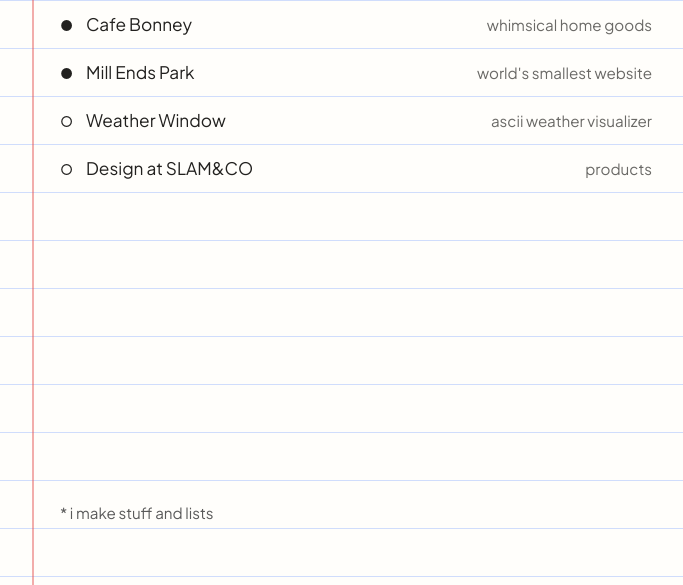
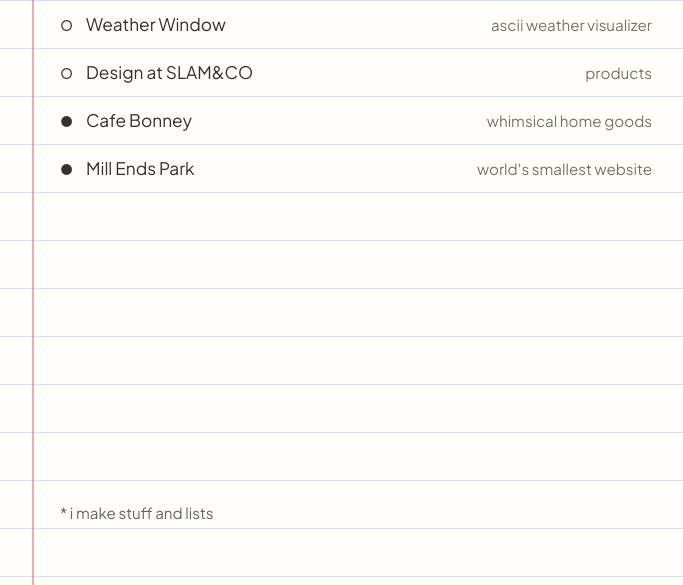
Before and after one commit to bonneyruan/bonneyruan.github.io, a plain HTML site: page index.html in a window 1280 px wide. Shown: the part 215-800 px from the top of the page, without its empty margins (288-971 px from the left). Drawn offline with Linux system fonts and the light colour scheme.

Commit message:
Refine homepage styling

```diff
--- a/index.html
+++ b/index.html
@@ -11,8 +11,8 @@
   <style>
     :root {
       --paper: #fffefb;
-      --ink: #22211f;
-      --muted: #5a5a5a;
+      --ink: #34312e;
+      --muted: #6a645f;
       --rule: rgba(87, 136, 255, 0.28);
       --margin: rgba(226, 74, 74, 0.45);
       --row: 48px;
@@ -119,7 +119,7 @@
     a:focus-visible .label {
       text-decoration: underline;
       text-decoration-color: var(--ink);
-      text-decoration-thickness: 2px;
+      text-decoration-thickness: 1px;
       text-underline-offset: 4px;
     }
 
@@ -151,7 +151,7 @@
     }
     .note {
       flex: 0 0 auto;
-      color: #6a6966;
+      color: #7a726c;
       font-size: 0.95rem;
       white-space: nowrap;
     }
@@ -266,6 +266,28 @@
 
     <ul aria-label="work list">
       <li>
+        <a href="weatherwindow.html">
+          <span class="item-copy">
+            <span class="left">
+              <span class="mark" aria-hidden="true">○</span>
+              <span class="label">Weather Window</span>
+            </span>
+            <span class="note">ascii weather visualizer</span>
+          </span>
+        </a>
+      </li>
+      <li>
+        <a href="https://slam.co" target="_blank" rel="noopener noreferrer">
+          <span class="item-copy">
+            <span class="left">
+              <span class="mark" aria-hidden="true">○</span>
+              <span class="label">Design at SLAM&amp;CO</span>
+            </span>
+            <span class="note">products</span>
+          </span>
+        </a>
+      </li>
+      <li>
         <a href="https://cafebonney.com" target="_blank" rel="noopener noreferrer">
           <span class="item-copy">
             <span class="left">
@@ -287,28 +309,6 @@
           </span>
         </a>
       </li>
-      <li>
-        <a href="weatherwindow.html">
-          <span class="item-copy">
-            <span class="left">
-              <span class="mark" aria-hidden="true">○</span>
-              <span class="label">Weather Window</span>
-            </span>
-            <span class="note">ascii weather visualizer</span>
-          </span>
-        </a>
-      </li>
-      <li>
-        <a href="https://slam.co" target="_blank" rel="noopener noreferrer">
-          <span class="item-copy">
-            <span class="left">
-              <span class="mark" aria-hidden="true">○</span>
-              <span class="label">Design at SLAM&amp;CO</span>
-            </span>
-            <span class="note">products</span>
-          </span>
-        </a>
-      </li>
     </ul>
 
     <div class="spacer" aria-hidden="true"></div>
```
